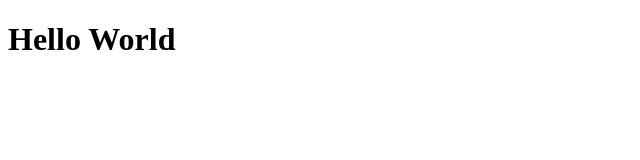
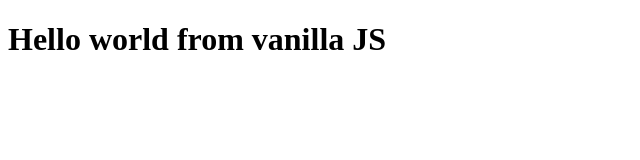
Before and after one commit to callbackhell-1/react-concepts, a plain HTML site: page 01_inception/01_index.html in a window 1280 px wide. Shown: the whole page, without its empty margins (0-640 px from the left). Drawn offline with Linux system fonts and the light colour scheme.

Commit message:
Hello world using vanilla JS

```diff
--- a/01_inception/01_index.html
+++ b/01_inception/01_index.html
@@ -6,8 +6,13 @@
     <title>Inception</title>
   </head>
   <body>
-    <div id="root">
-      <h1>Hello World</h1>
-    </div>
+    <div id="root"></div>
+
+    <script>
+      const heading = document.createElement("h1");
+      heading.innerHTML = "Hello world from vanilla JS";
+      const root = document.getElementById("root");
+      root.appendChild(heading);
+    </script>
   </body>
 </html>
```
